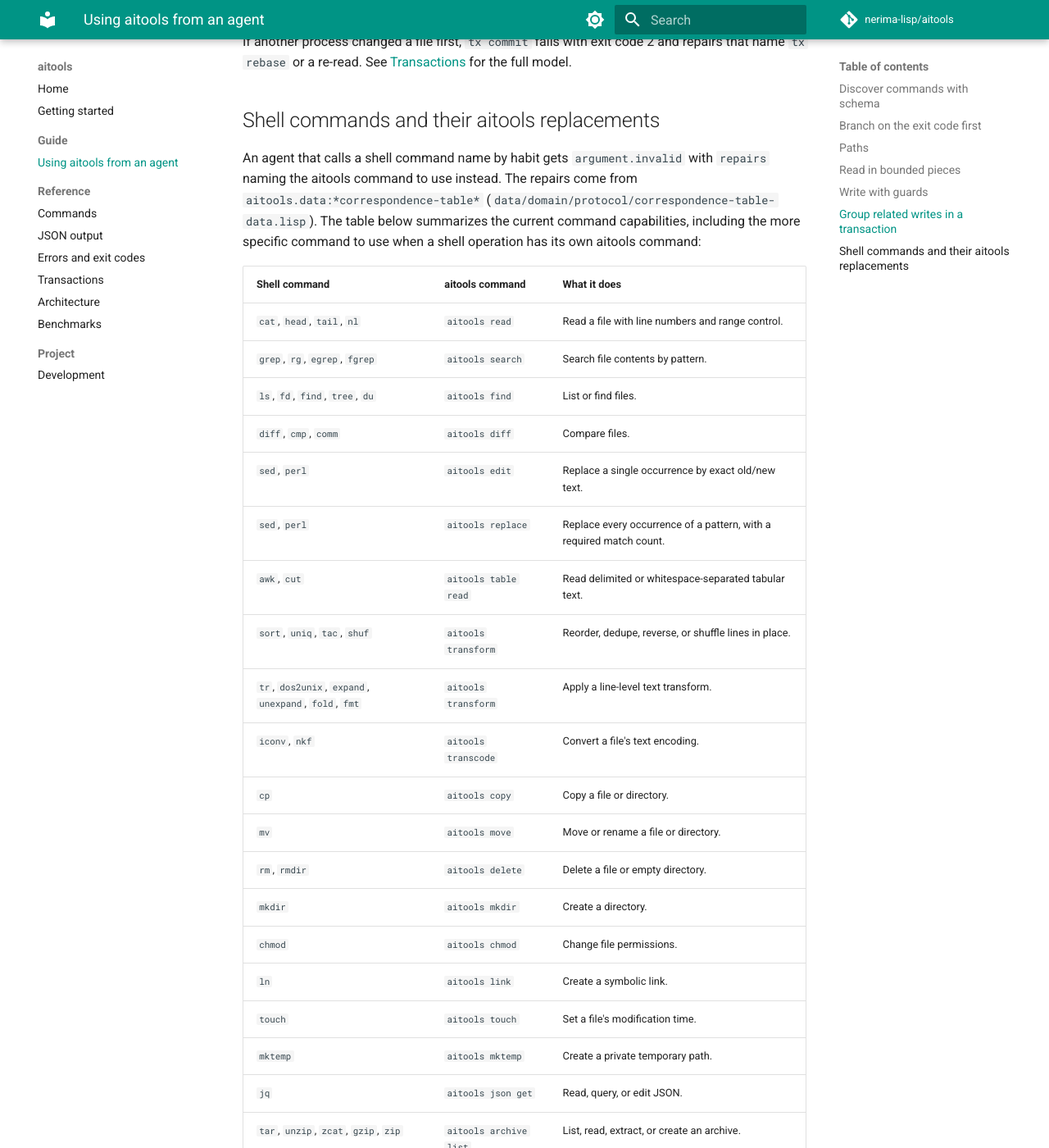
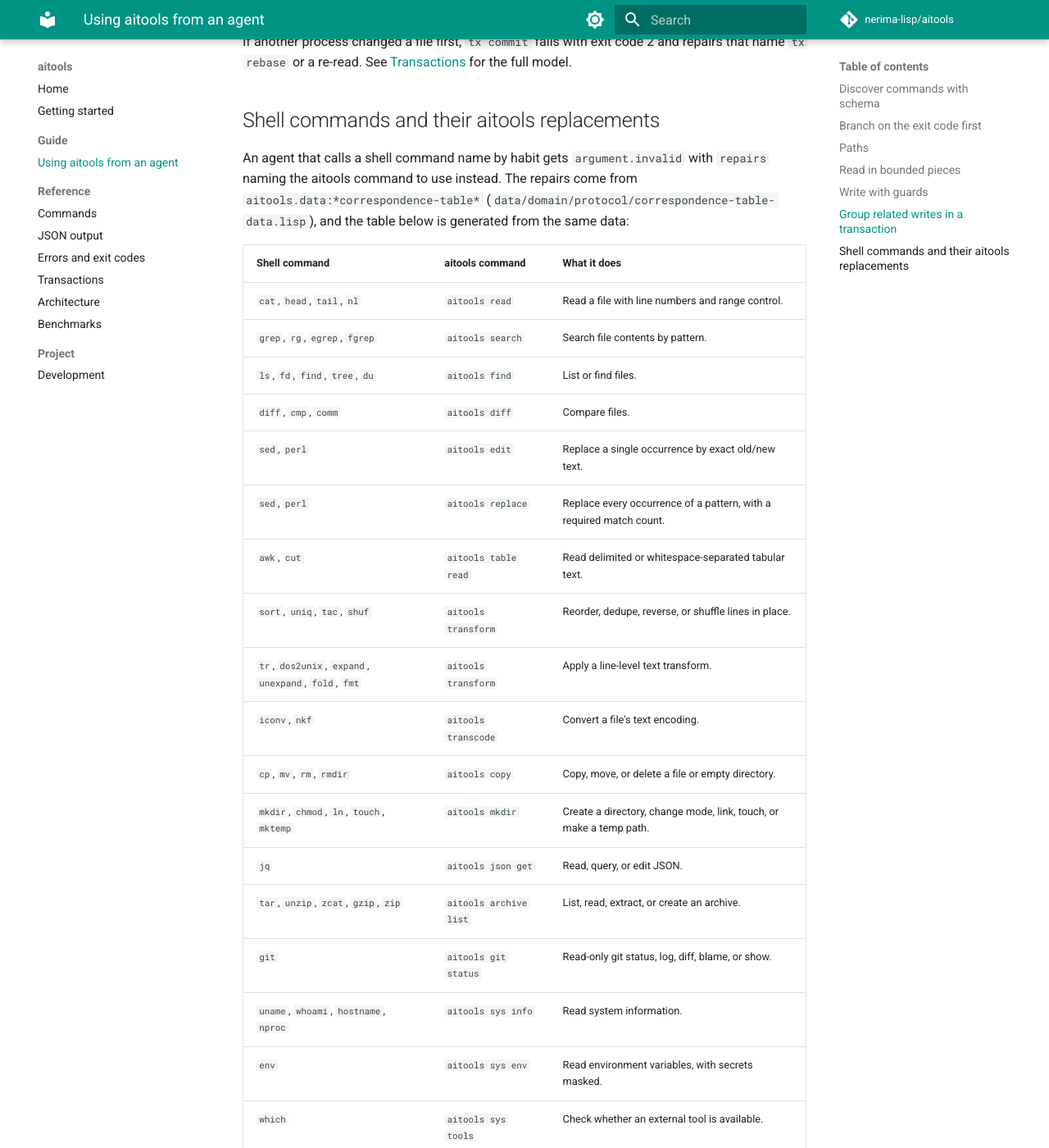
Before and after one commit to nerima-lisp/aitools, an MkDocs documentation site: the page built from docs/src/guide/agents.md, in a window 1280 px wide and 1400 px high, scrolled down 2653 px. Shown: the whole window at 82% size. Built offline with MkDocs 1.6.1 and Material for MkDocs 9.7.7, drawn with Linux system fonts in a browser that asks for light colours; comment, search, counter and statistics services are not loaded; some of the changed text lies outside the part shown.

Commit message:
docs: correct statements that still disagree with the implementation
- guide/agents.md: restore the generated correspondence table. The repairs
  come from correspondence-table-data.lisp, which still maps mv, rm, and
  rmdir to `aitools copy` and lsof to `aitools sys procs`; the hand-split
  table did not match what `aitools mv` returns, and the generator
  rewrites the region anyway.
- json-schema.md: object keys go through the same format patterns as
  string values (redact-json-value), not the secret-key name list, so a
  key named `password` stays unmasked while a key holding a token does not.
- commands.md: every --stdin-data command also takes --stdin, but search,
  util, and batch take only --stdin; list the timing suite, not any suite,
  as not provided.
- transactions.md: meta.json holds the id, name, and creation time; rebase
  switches logs through index.json's ops_generation and deletes the old
  log without touching meta.json.
- benchmarks.md: the allocation spec is a test, not a timing benchmark
  suite, matching the Not provided row.

```diff
--- a/docs/src/guide/agents.md
+++ b/docs/src/guide/agents.md
@@ -123,9 +123,8 @@ and repairs that name `tx rebase` or a re-read. See
 An agent that calls a shell command name by habit gets `argument.invalid`
 with `repairs` naming the aitools command to use instead. The repairs come
 from `aitools.data:*correspondence-table*`
-(`data/domain/protocol/correspondence-table-data.lisp`). The table below
-summarizes the current command capabilities, including the more specific
-command to use when a shell operation has its own aitools command:
+(`data/domain/protocol/correspondence-table-data.lisp`), and the table below
+is generated from the same data:
 
 <!-- BEGIN GENERATED: correspondence -->
 | Shell command | aitools command | What it does |
@@ -140,22 +139,15 @@ command to use when a shell operation has its own aitools command:
 | `sort`, `uniq`, `tac`, `shuf` | `aitools transform` | Reorder, dedupe, reverse, or shuffle lines in place. |
 | `tr`, `dos2unix`, `expand`, `unexpand`, `fold`, `fmt` | `aitools transform` | Apply a line-level text transform. |
 | `iconv`, `nkf` | `aitools transcode` | Convert a file's text encoding. |
-| `cp` | `aitools copy` | Copy a file or directory. |
-| `mv` | `aitools move` | Move or rename a file or directory. |
-| `rm`, `rmdir` | `aitools delete` | Delete a file or empty directory. |
-| `mkdir` | `aitools mkdir` | Create a directory. |
-| `chmod` | `aitools chmod` | Change file permissions. |
-| `ln` | `aitools link` | Create a symbolic link. |
-| `touch` | `aitools touch` | Set a file's modification time. |
-| `mktemp` | `aitools mktemp` | Create a private temporary path. |
+| `cp`, `mv`, `rm`, `rmdir` | `aitools copy` | Copy, move, or delete a file or empty directory. |
+| `mkdir`, `chmod`, `ln`, `touch`, `mktemp` | `aitools mkdir` | Create a directory, change mode, link, touch, or make a temp path. |
 | `jq` | `aitools json get` | Read, query, or edit JSON. |
 | `tar`, `unzip`, `zcat`, `gzip`, `zip` | `aitools archive list` | List, read, extract, or create an archive. |
 | `git` | `aitools git status` | Read-only git status, log, diff, blame, or show. |
 | `uname`, `whoami`, `hostname`, `nproc` | `aitools sys info` | Read system information. |
 | `env` | `aitools sys env` | Read environment variables, with secrets masked. |
 | `which` | `aitools sys tools` | Check whether an external tool is available. |
-| `ps` | `aitools sys procs` | List processes. |
-| `lsof` | `aitools sys ports` | List listening TCP sockets. |
+| `ps`, `lsof` | `aitools sys procs` | List processes or listening ports. |
 | `date` | `aitools time now` | Read or convert the current or a given time. |
 | `base64`, `xxd` | `aitools util encode` | Encode or decode bytes. |
 | `bc`, `expr` | `aitools util calc` | Evaluate an arithmetic expression. |
```
Also changed, not shown: docs/src/reference/benchmarks.md (+5 -4 lines), docs/src/reference/commands.md (+5 -4 lines), docs/src/reference/json-schema.md (+3 -1 lines), docs/src/reference/transactions.md (+6 -3 lines).
